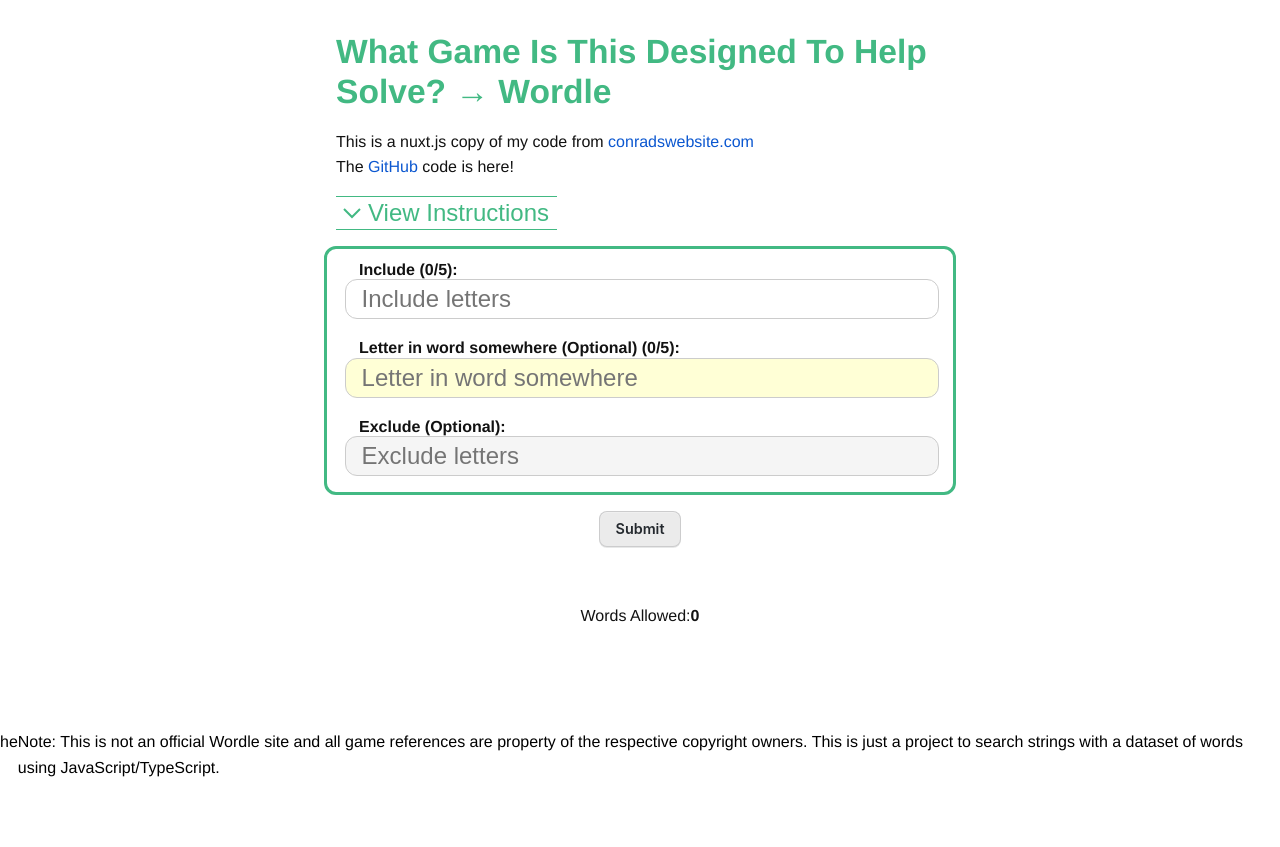
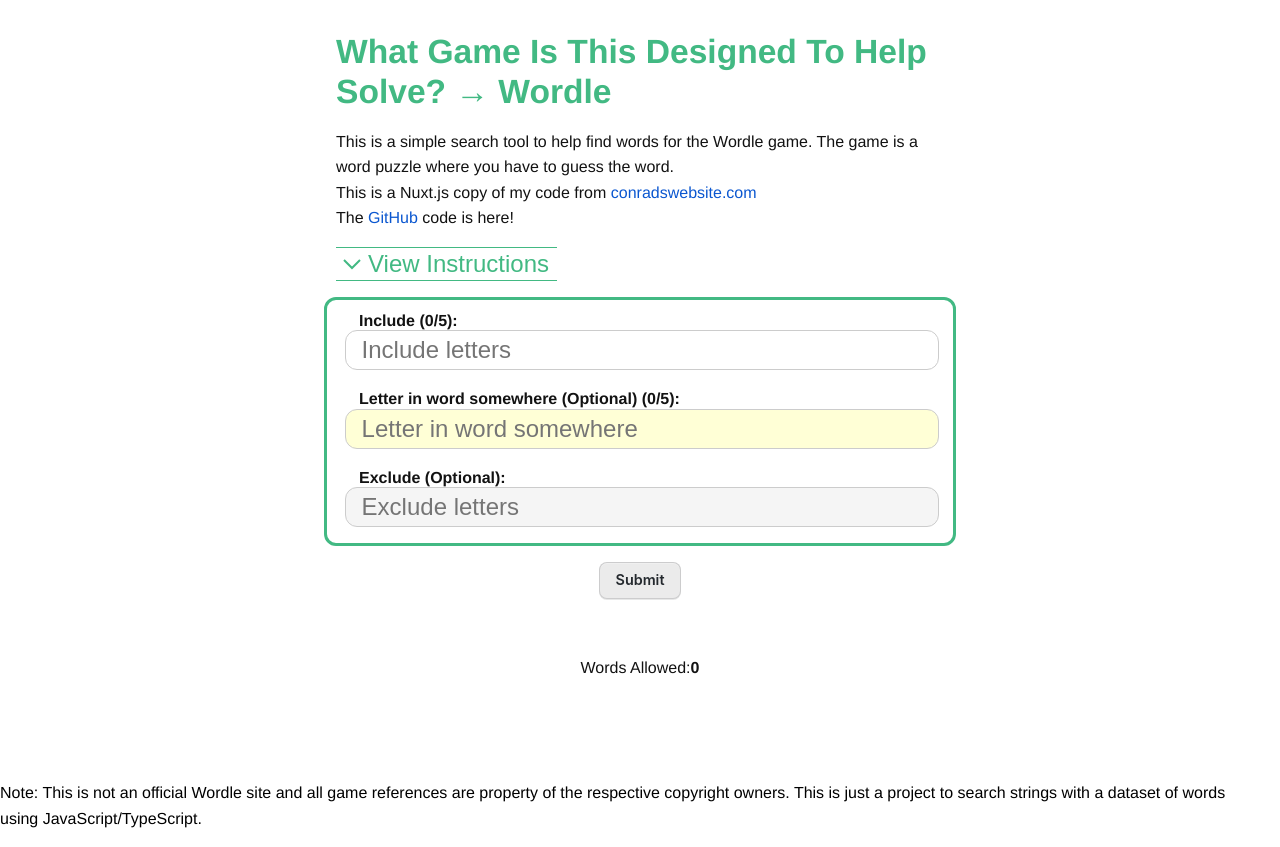
Before and after one commit to conrizzo/search-wordle-words, a Nuxt app: page / in a window 1280 px wide. Shown: the part 240-1087 px from the top of the page. Before the commit the page ends 1036 px from the top, so only its background shows below. Built offline with nearby package versions, Linux system fonts and the light colour scheme.

Commit message:
some text addition

```diff
--- a/pages/index.vue
+++ b/pages/index.vue
@@ -141,7 +141,9 @@
               href="https://www.nytimes.com/games/wordle/index.html">Wordle</a>
           </h2>
 
-          <p>This is a nuxt.js copy of my code from <a class="text-links"
+          <p>
+            This is a simple search tool to help find words for the Wordle game. The game is a word puzzle where you have to guess the word.
+            <br>This is a Nuxt.js copy of my code from <a class="text-links"
               href="https://conradswebsite.com/projects/search-assistant-to-help-find-words-for-the-wordle-game">conradswebsite.com</a><br>
             The <a class="text-links" href="https://github.com/conrizzo/search-wordle-words/tree/main/pages">GitHub</a>
             code is here!
@@ -269,7 +271,7 @@
 
     </div>
 
-    <div class="center-element">he
+    <div class="center-element">
       <p>
         Note: This is not an official Wordle site and all game references are property of the respective copyright
         owners.
```
